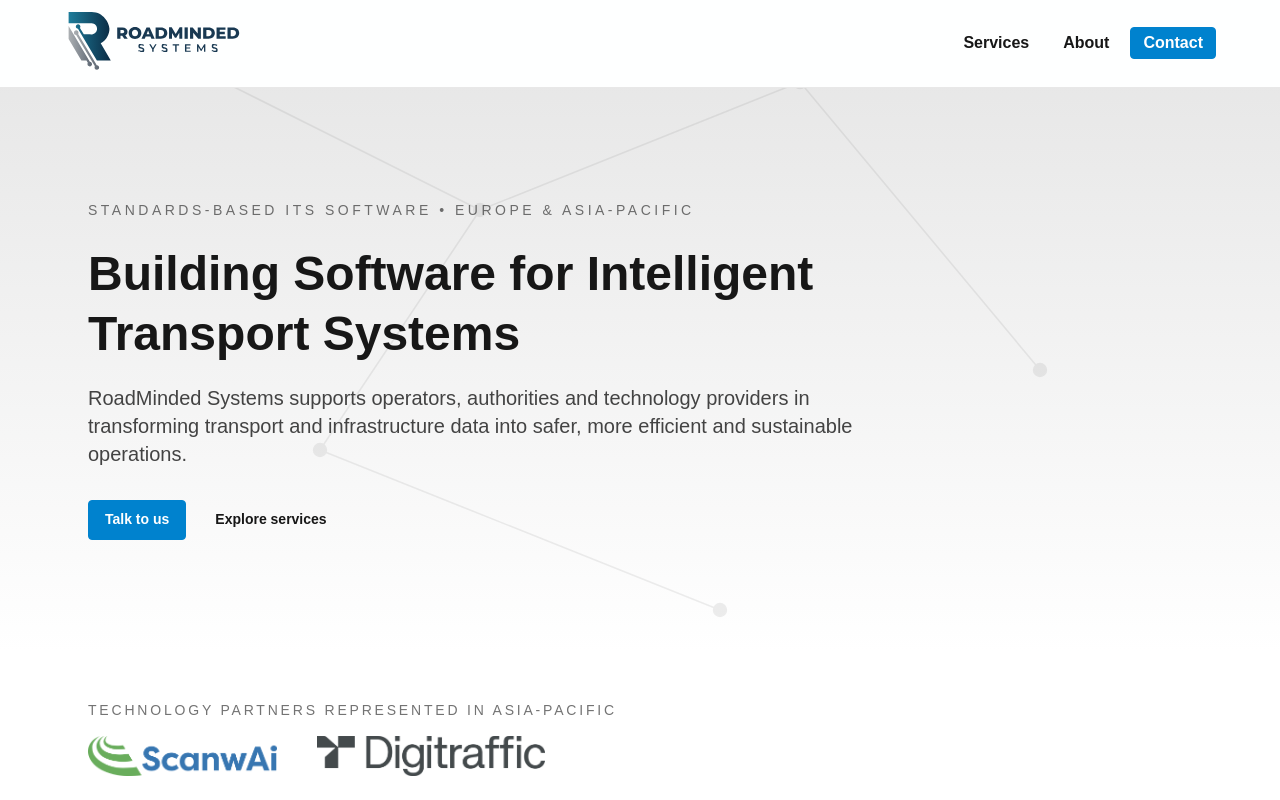
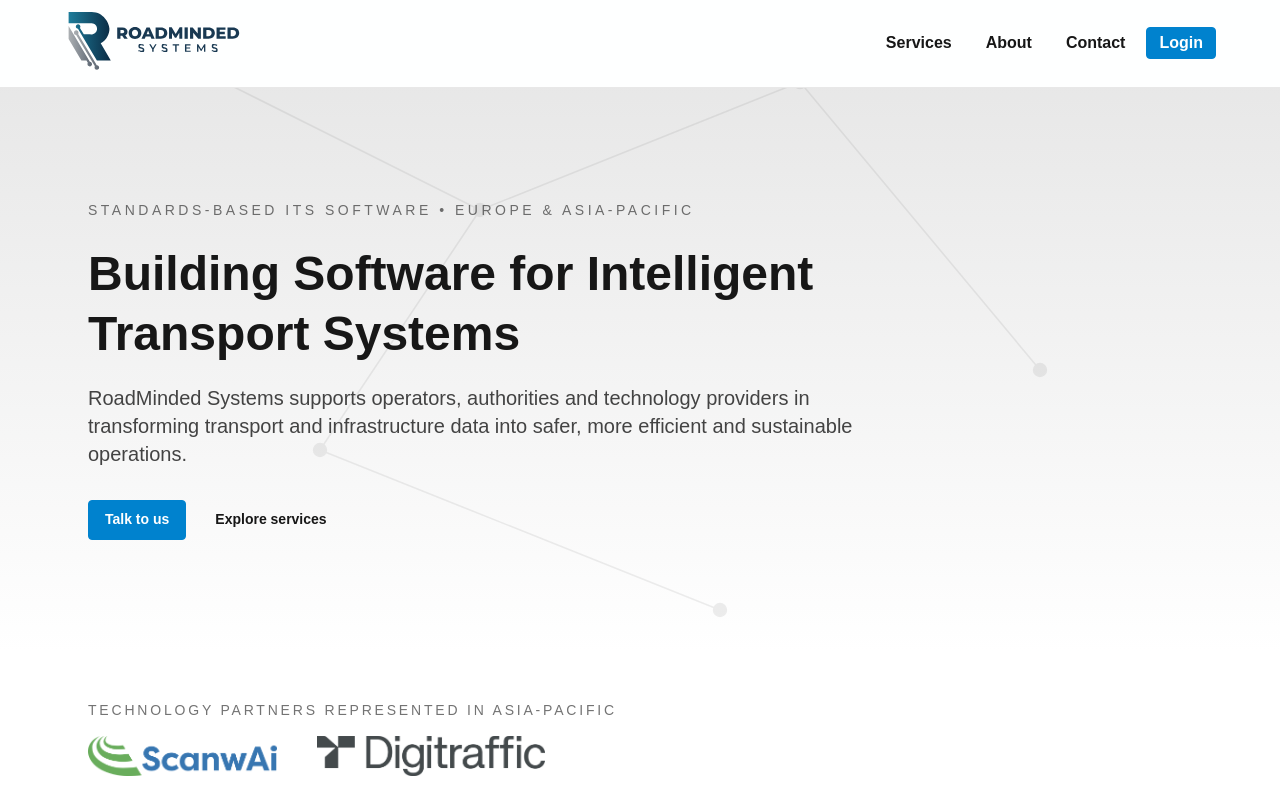
Before and after one commit to roadminded/website, a Next.js app: page / in a window 1280 px wide. Shown: the top 800 px of the page. Built offline with nearby package versions, Linux system fonts and the light colour scheme.

Commit message:
Add Tunnelimestari login link

```diff
--- a/src/app/layout.js
+++ b/src/app/layout.js
@@ -19,7 +19,9 @@ export const metadata = {
     default: "RoadMinded Systems",
     template: "%s | RoadMinded Systems",
   },
-  description: "Short description of what your company does.",
+  description:
+   "RoadMinded Systems develops intelligent transport software and " +
+   "provides ITS expertise for road, tunnel and connected mobility applications.",
 };
 
 export default function RootLayout({ children }) {
@@ -61,6 +63,11 @@ export default function RootLayout({ children }) {
                   <li>
                     <Link href="/contact">Contact</Link>
                   </li>
+                  <li>
+                    <a href="https://tunnelimestari.roadminded.com">
+                      Login
+                    </a>
+                  </li>
                 </ul>
               </div>
             </div>
@@ -73,9 +80,15 @@ export default function RootLayout({ children }) {
               <Link href="/about" className="btn btn-ghost btn-sm text-base">
                 About
               </Link>
-              <Link href="/contact" className="btn btn-primary btn-sm text-base">
+              <Link href="/contact" className="btn btn-ghost btn-sm text-base">
                 Contact
               </Link>
+              <a
+                href="https://tunnelimestari.roadminded.com"
+                className="btn btn-primary btn-sm text-base"
+              >
+                Login
+              </a>
             </div>
           </div>
         </nav>
```
